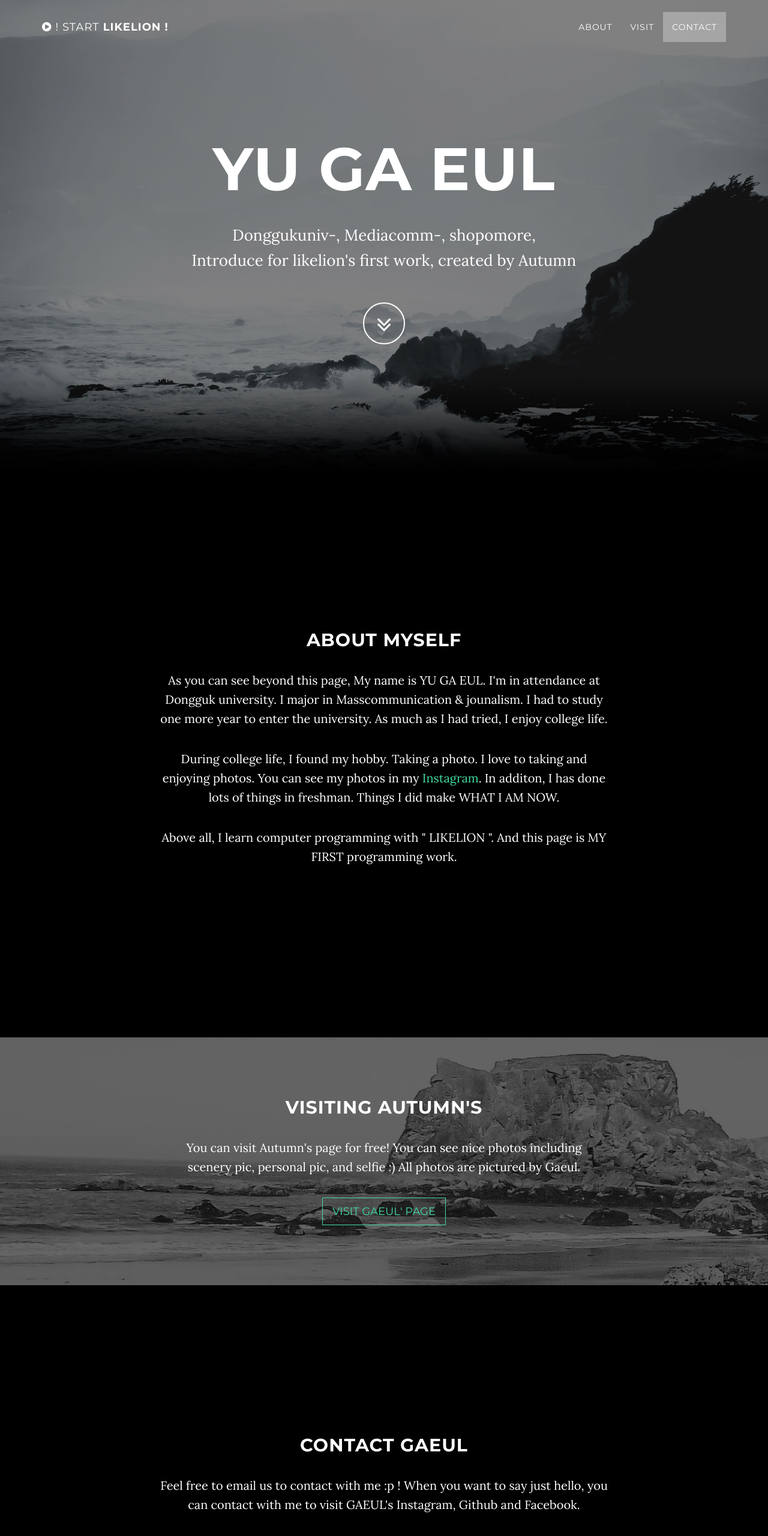
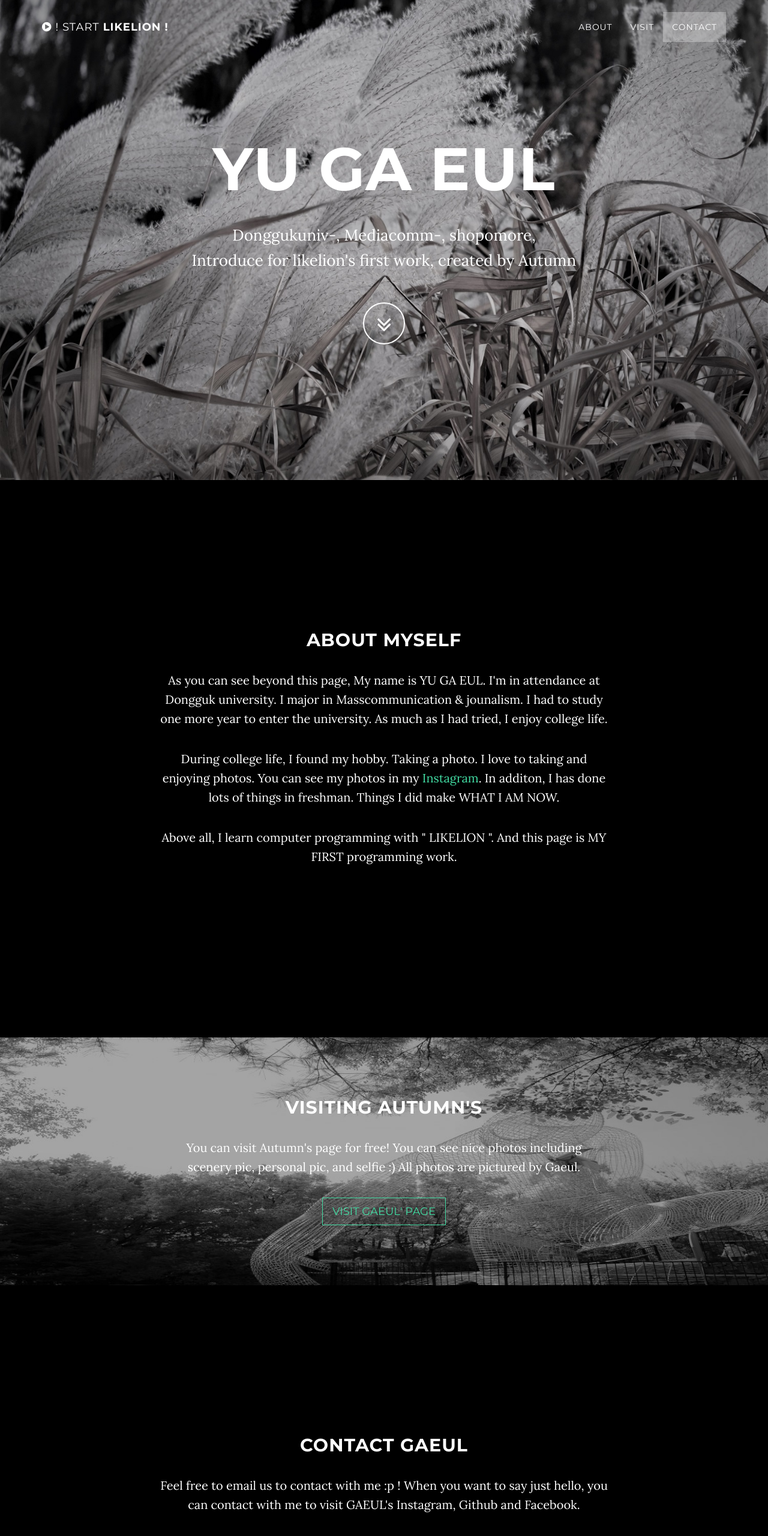
Before and after one commit to yugaeul/yugaeul.github.com, a website: page index.html in a window 1280 px wide. Shown: the top 2560 px of the page at 60% size. Drawn offline with nearby package versions, Linux system fonts and the light colour scheme; some packages are replaced by stand-ins of ours.

Commit message:
LLLLLLLLLLLLLLLLAST

```diff
--- a/css/grayscale.css
+++ b/css/grayscale.css
@@ -124,7 +124,7 @@ a:focus {
   padding: 100px 0;
   text-align: center;
   color: white;
-  background: url(../img/intro-bg.jpg) no-repeat bottom center scroll;
+  background: url(../img/background.jpg) no-repeat bottom center scroll;
   background-color: black;
   -webkit-background-size: cover;
   -moz-background-size: cover;
@@ -224,7 +224,7 @@ a:focus {
   width: 100%;
   padding: 50px 0;
   color: white;
-  background: url(../img/downloads-bg.jpg) no-repeat center center scroll;
+  background: url(../img/likelion.jpg) no-repeat center center scroll;
   background-color: black;
   -webkit-background-size: cover;
   -moz-background-size: cover;
```
